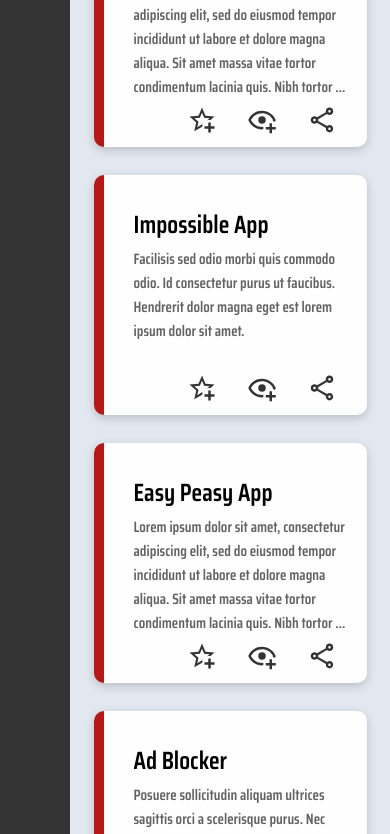
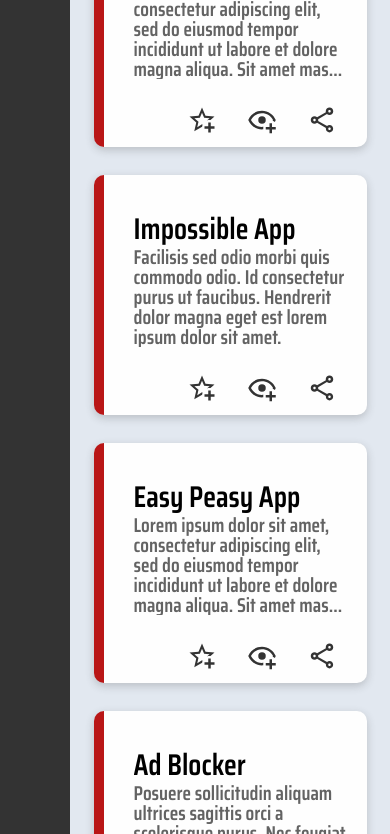
Before and after one commit to VelimirL/admin-dashboard, a website: page index.html in a window 390 px wide. Shown: the part 688-1522 px from the top of the page. Drawn offline with Linux system fonts and the light colour scheme; a web font is replaced by a local one.

Commit message:
Touch up phone responsiveness

```diff
--- a/index.html
+++ b/index.html
@@ -3,6 +3,7 @@
 <html lang="en">
   <head>
     <meta charset="UTF-8">
+    <meta name="viewport" content="width=device-width, initial-scale=1.0, user-scalable=no">
     <title>Admin Dashboard</title>
     <link rel="stylesheet" href="css/style.css">
     <link href="https://fonts.googleapis.com/css2?family=Poppins:wght@300&display=swap" rel="stylesheet">
--- a/sass/_header.scss
+++ b/sass/_header.scss
@@ -103,6 +103,9 @@ button {
     font-family: var(--saira);
     font-size: 2.4rem;
     font-weight: 600;
+    @include respond(phone) {
+      font-size: 3.5rem;
+    }
   }
 }
 
@@ -171,6 +174,10 @@ button {
     text-align: center;
     transition: all 0.2s;
 
+    @include respond(phone) {
+      font-size: 3rem;
+    }
+
     @include respond(mini-phone) {
       padding: 0.6rem 1.2rem;
     }
--- a/sass/_main__board.scss
+++ b/sass/_main__board.scss
@@ -103,6 +103,9 @@
       min-height: 25%;
       overflow: hidden;
       text-overflow: ellipsis;
+      @include respond(phone) {
+        font-size: 3rem;
+      }
     }
 
     &--desc {
@@ -114,6 +117,10 @@
       -webkit-line-clamp: 5;
       -webkit-box-orient: vertical;
       overflow: hidden;
+      @include respond(phone) {
+        font-size: 2rem;
+        line-height: 2rem;
+      }
     }
   }
 
@@ -161,6 +168,9 @@
     }
     & > :last-child {
       padding-bottom: 1rem;
+      @include respond(phone) {
+        padding-bottom: 2rem;
+      }
     }
   }
 }
@@ -176,6 +186,10 @@
     font-family: inherit;
     font-weight: 600;
     font-size: 2rem;
+
+    @include respond(phone) {
+      font-size: 2.5rem;
+    }
   }
 
   &--content {
@@ -184,6 +198,10 @@
     -webkit-box-orient: vertical;
     overflow: hidden;
     font-size: 1.3rem;
+    @include respond(phone) {
+      font-size: 2rem;
+      line-height: 2rem;
+    }
   }
 }
 
@@ -233,6 +251,10 @@
   font-weight: 600;
   font-size: 2rem;
   line-height: 1.7rem;
+
+  @include respond(phone) {
+    font-size: 2.5rem;
+  }
 }
 
 .project__name {
@@ -241,6 +263,9 @@
   color: rgb(109, 109, 109);
   letter-spacing: 1px;
   font-weight: bold;
+  @include respond(phone) {
+    font-size: 2rem;
+  }
 }
 
 .avatar__small {
@@ -248,9 +273,17 @@
   width: 5rem;
   border-radius: 1504990px;
   overflow: hidden;
+  @include respond(phone) {
+    height: 6rem;
+    width: 6rem;
+  }
 
   &--img {
     height: 5rem;
     width: 5rem;
+    @include respond(phone) {
+      height: 6rem;
+      width: 6rem;
+    }
   }
 }
```
Also changed, not shown: css/style.css.
